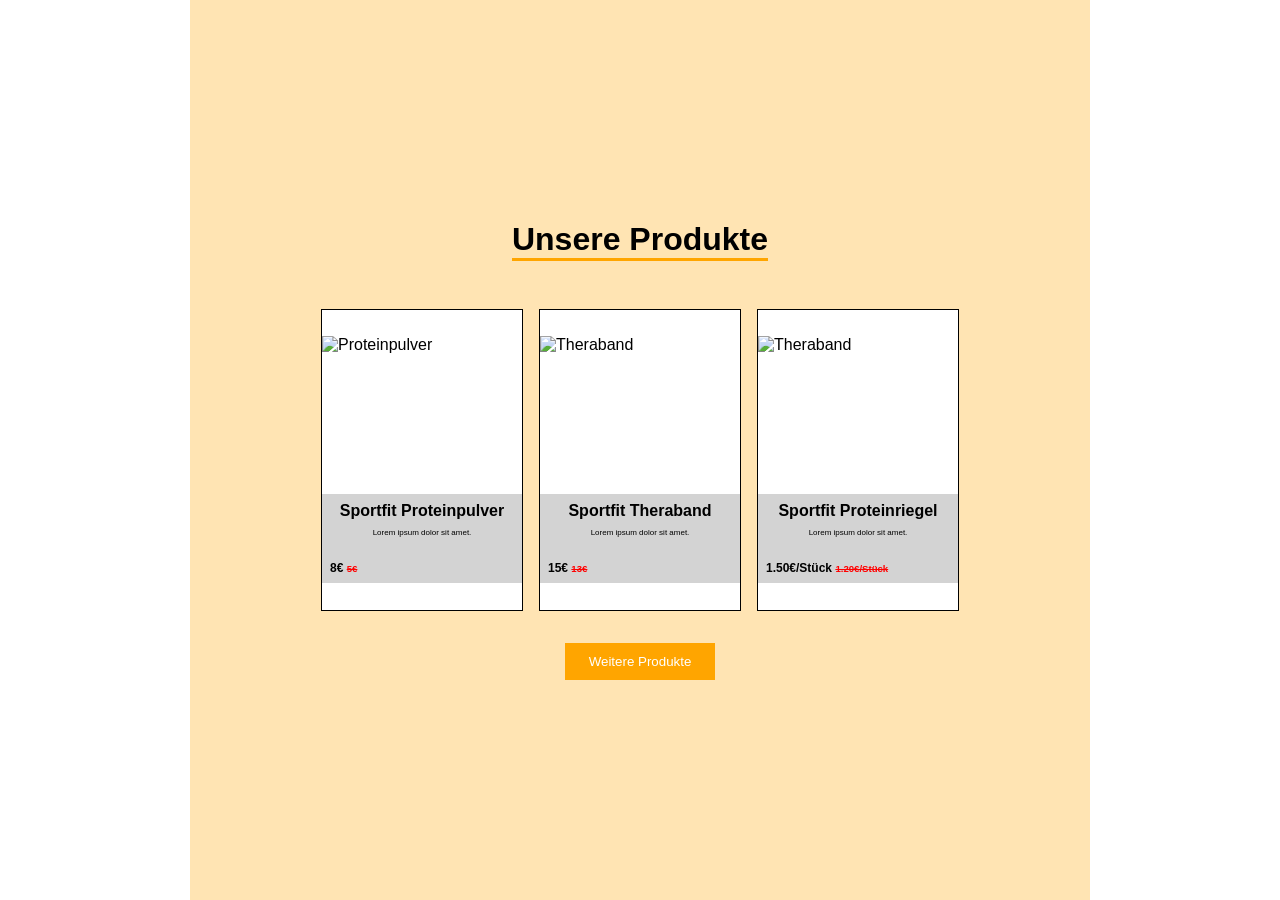
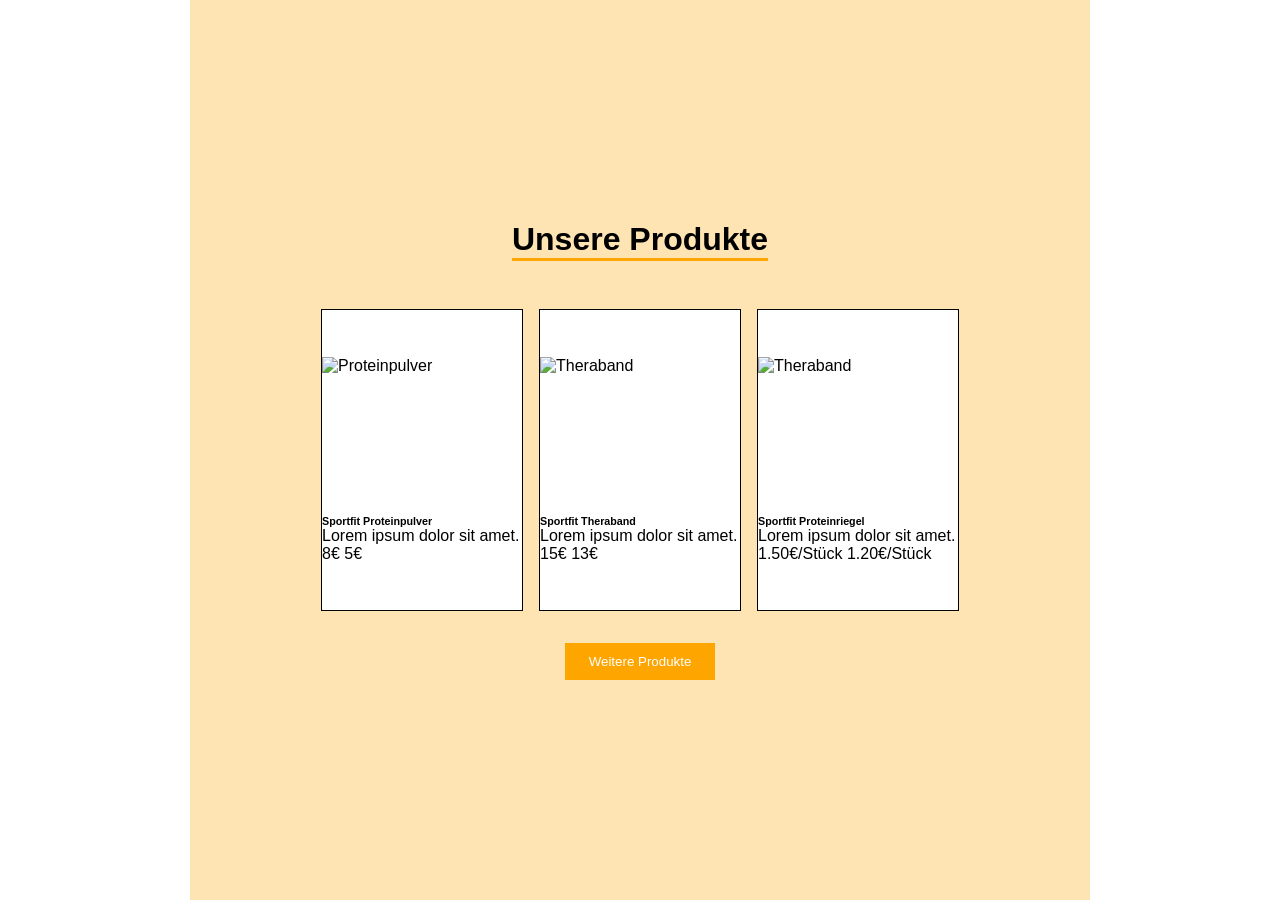

Correct class names

--- a/output.css
+++ b/output.css
@@ -60,28 +60,29 @@
   width: 100%;
   object-fit: cover;
 }
-.product__text {
+.product__content {
   display: flex;
   flex-direction: column;
   justify-content: center;
   align-items: center;
   gap: 0.5rem;
   padding: 0.5rem;
-  font-size: 0.5rem;
 }
-.product .product-text {
-  background-color: lightgray;
-}
-.product .product-text__heading {
+.product__heading {
   font-size: 1rem;
 }
-.product .product-text__price {
+.product__description {
+  background-color: lightgrey;
+  font-size: 0.75rem;
+  padding: 0.5rem;
+}
+.product__price {
   align-self: flex-start;
   font-size: 0.75rem;
   font-weight: 600;
   margin-top: 1rem;
 }
-.product .product-text__price span {
+.product__price span {
   color: red;
   text-decoration: line-through;
   font-size: 0.6rem;
